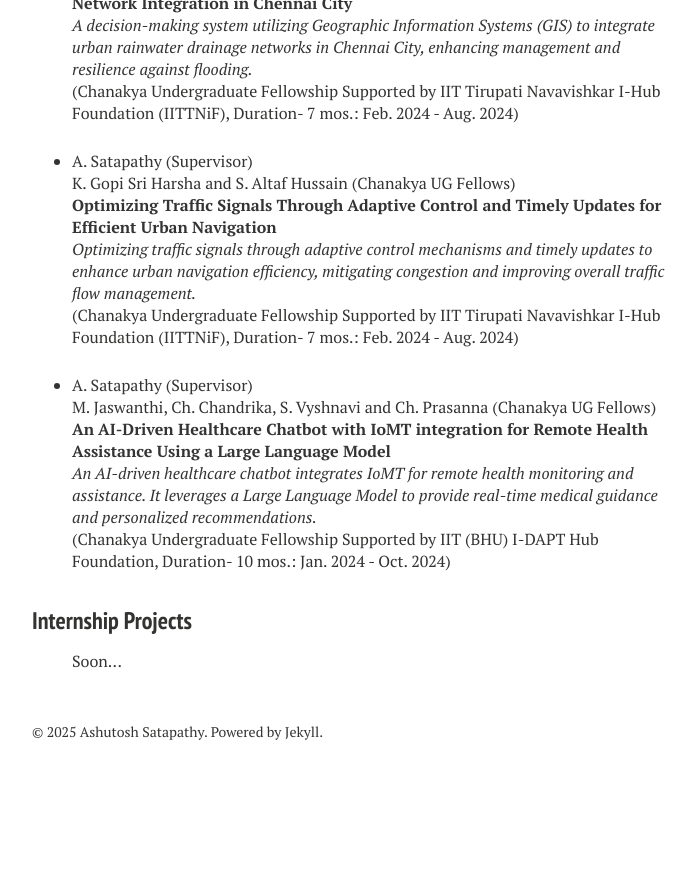
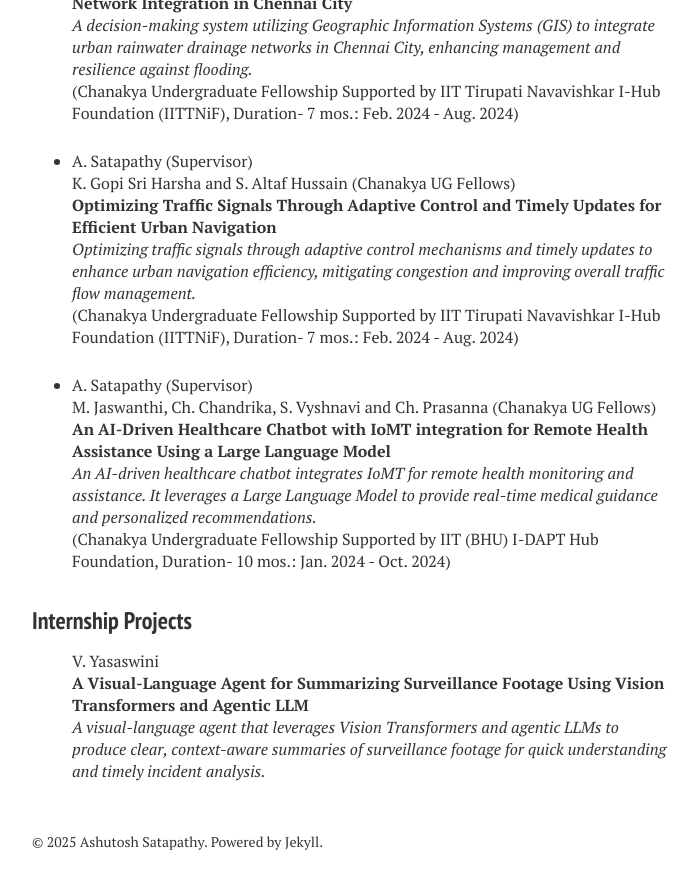
Before and after one commit to ashutoshsatapathy1990/ashutoshsatapathy1990.github.io, a Jekyll site: the page built from projects.md, in a window 1280 px wide and 900 px high, scrolled down 1055 px. Shown: the top 889 px of the window, without its empty margins (288-986 px from the left). Built offline with Jekyll 4.4.1, drawn with Linux system fonts in a browser that asks for light colours; nearby versions of some CDN libraries; before the commit the page ends 1845 px from its top, so only the background shows below that.

Commit message:
Update projects.html

```diff
--- a/_layouts/projects.html
+++ b/_layouts/projects.html
@@ -153,7 +153,11 @@ M. Jaswanthi, Ch. Chandrika, S. Vyshnavi and Ch. Prasanna (Chanakya UG Fellows)
 
 <h3 style="margin-bottom:0px;padding-top:10px;">Internship Projects</h3>
 <ul class="biblist">
- Soon...
+V. Yasaswini
+<br><b><a href = https://drive.google.com/file/d/13sQRtM0qizniC8MblsvJO0GDfSY5kPOO/view?usp=sharing>A Visual-Language Agent for Summarizing Surveillance Footage Using Vision Transformers and Agentic LLM</a></b><br>
+<i>A visual-language agent that leverages Vision Transformers and agentic LLMs to produce clear, context-aware summaries of surveillance footage for quick understanding and timely incident analysis.</i>
+<br/>
+<!-- (@PNT Lab, SAHE-Vijayawada Supported by IITTNiF, Duration- 2 mos.: Jul. 2025 - Sept. 2024)<br/> -->
 </ul>
 
     </div><!-- /.article-wrap -->
```
